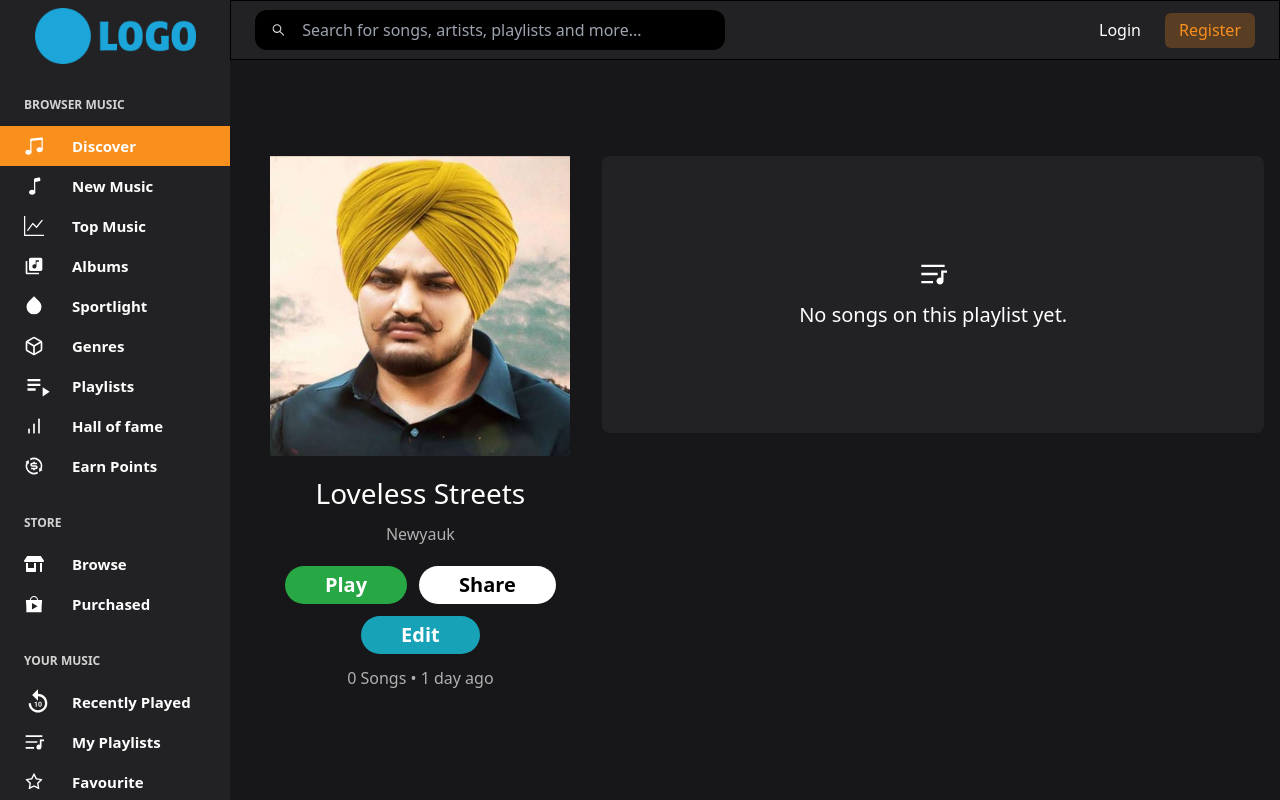
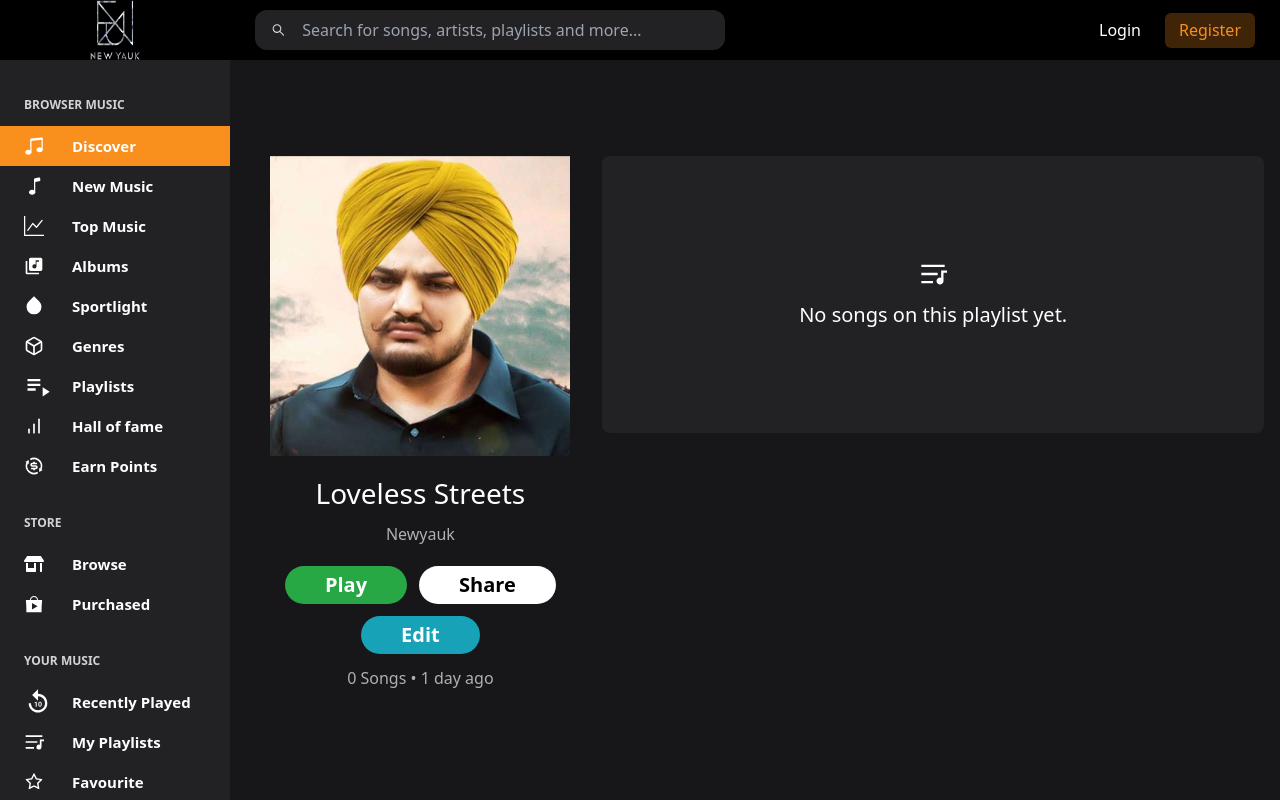
Before and after one commit to ZainSaleem1110/music-player, a React (Create React App) app: page /myPlaylistDetail in a window 1280 px wide. Built offline with nearby package versions, Linux system fonts and the light colour scheme.

Commit message:
logo change

```diff
--- a/src/Components/mobileNavbar.jsx
+++ b/src/Components/mobileNavbar.jsx
@@ -3,7 +3,7 @@ import { AiOutlineSearch, AiOutlineClose,AiOutlineStar } from 'react-icons/ai'
 import { CgProfile } from 'react-icons/cg'
 import { FaBars,FaStoreAlt } from 'react-icons/fa'
 import LoginImg from '../assets/login.svg'
-import Logo from '../assets/logo.png'
+import Logo from '../assets/logo.jpeg'
 import { Link } from 'react-router-dom'
 import { BsMusicNoteBeamed, BsMusicNote, BsGraphUp, BsFillCalendarEventFill } from 'react-icons/bs'
 import { MdLibraryMusic, MdPlaylistPlay, MdReplay10,MdOutlineSearch } from 'react-icons/md'
@@ -56,12 +56,12 @@ function MobileNavbar() {
 
     return (
         <>
-            <div className="h-[60px] w-[100%] bg-[#222225] flex px-6 justify-between items-center border border-[black]">
+            <div className="h-[60px] w-[100%] bg-[black] flex px-6 justify-between items-center border border-[black]">
                 {searchbar == 0 && (
                     <>
                         <div className="flex items-center">
                             <FaBars className="text-white text-[20px] mr-5" onClick={sidebar} />
-                            <img src={Logo} className="w-[100px]" alt="" />
+                            <img src={Logo} className="w-[50px]" alt="" />
                         </div>
                         <div className="flex gap-x-3 text-[white] text-[24px]">
                             <MdOutlineSearch onClick={handleSearchbar} />
--- a/src/Components/navbar.jsx
+++ b/src/Components/navbar.jsx
@@ -2,7 +2,7 @@ import React, { useState } from 'react'
 import { AiOutlineSearch } from 'react-icons/ai'
 import { Link } from 'react-router-dom'
 import LoginImg from '../assets/login.svg'
-import Logo from '../assets/logo.png'
+import Logo from '../assets/logo.jpeg'
 import { CgProfile } from 'react-icons/cg'
 
 function Navbar() {
@@ -29,9 +29,9 @@ function Navbar() {
 
     return (
         <>
-            <div className="h-[60px] w-[100%] bg-[#222225] flex px-6 justify-between items-center border border-[black]">
-                <img src={Logo} className="w-[100px] mr-5 lg:hidden flex" alt="" />
-                <div className="bg-[black] rounded-xl h-[40px] w-[470px] flex px-4 text-[lightgray] text-[16px] items-center">
+            <div className="h-[60px] w-[100%] bg-[black] flex px-6 justify-between items-center border border-[black]">
+                <img src={Logo} className="w-[50px] mr-5 lg:hidden flex" alt="" />
+                <div className="bg-[#222225] rounded-xl h-[40px] w-[470px] flex px-4 text-[lightgray] text-[16px] items-center">
                     <AiOutlineSearch />
                     <input type="text" placeholder="Search for songs, artists, playlists and more..." className="border-none focus:outline-none bg-[transparent] ml-4 w-[100%]" />
                 </div>
--- a/src/Components/sidebar.jsx
+++ b/src/Components/sidebar.jsx
@@ -1,5 +1,5 @@
 import React from 'react'
-import Logo from '../assets/logo.png'
+import Logo from '../assets/logo.jpeg'
 import { Link } from 'react-router-dom'
 import { BsMusicNoteBeamed, BsMusicNote, BsGraphUp, BsFillCalendarEventFill } from 'react-icons/bs'
 import { MdLibraryMusic, MdPlaylistPlay, MdReplay10 } from 'react-icons/md'
@@ -14,8 +14,8 @@ function Sidebar() {
     return (
         <>
             <div className="lg:w-[18%] w-[70px] h-[100vh] bg-[#222225] overflow-y-auto md:flex hidden overflow-x-hidden">
-                <div className="py-2 flex justify-center fixed top-0 left-0 w-[18%] bg-[#222225] lg:flex hidden">
-                    <img src={Logo} className="w-[70%]" alt="" />
+                <div className="flex bg-[black] justify-center fixed top-0 left-0 w-[18%] bg-[#222225] lg:flex hidden h-[60px]">
+                    <img src={Logo} className="w-[50px]" alt="" />
                 </div>
                 <div className="text-white lg:my-24 my-4 font-bold">
                     <h1 className="text-[12px] pl-6 text-[lightgray] lg:flex hidden">BROWSER MUSIC</h1>
```
Also changed, not shown: src/assets/logo.jpeg (added), src/assets/logo.png (deleted).
